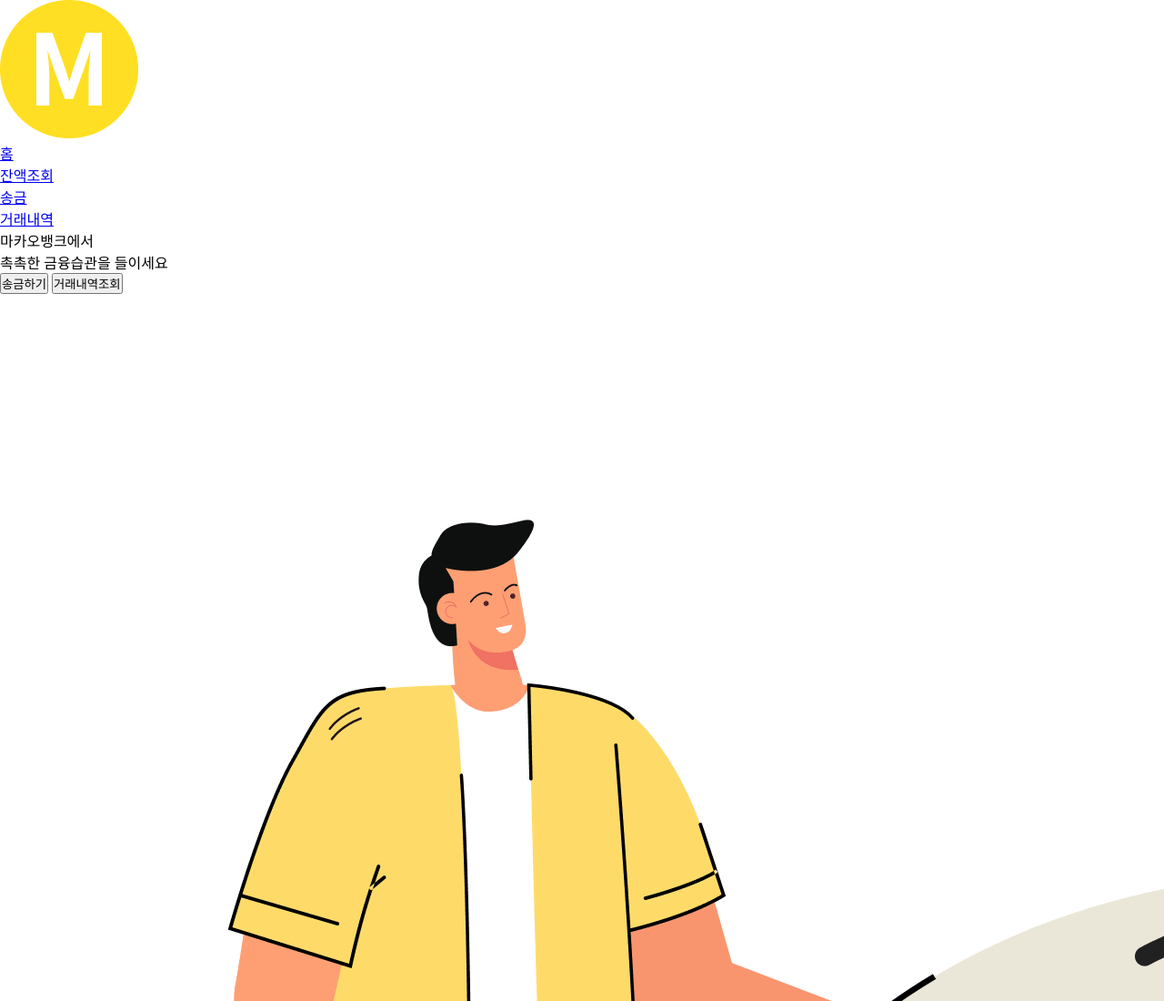
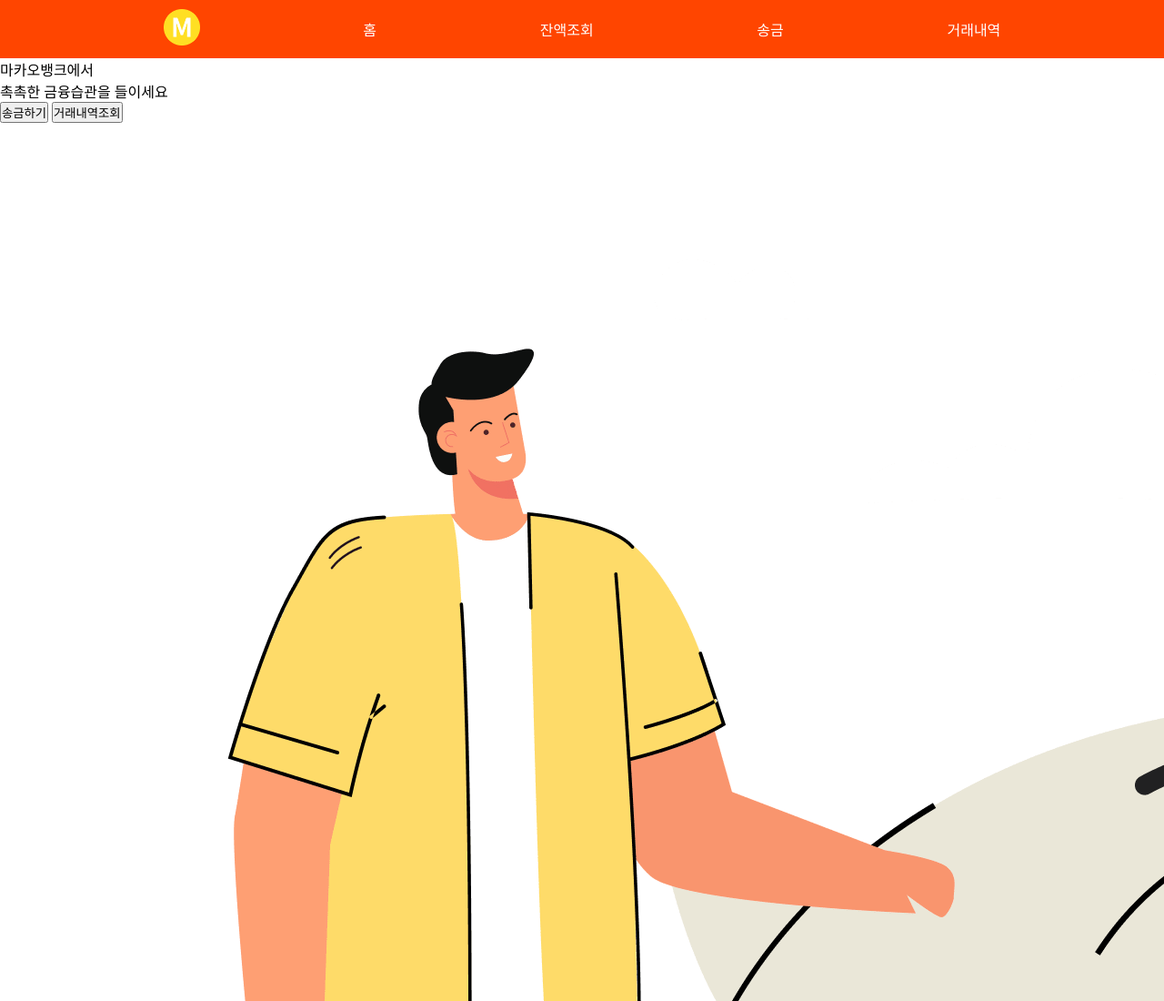
Before and after one commit to hsjkdss228/makao-bank-inu, a plain HTML site: page index.html in a window 1280 px wide. Shown: the top 1100 px of the page at 91% size. Drawn offline with Linux system fonts and the light colour scheme.

Commit message:
header 요소에 대한 css 속성 정의

```diff
--- a/index.html
+++ b/index.html
@@ -5,13 +5,16 @@
         <title>마카오 뱅크</title>
         <link rel="stylesheet" href="/styles/global.css" />
         <link rel="stylesheet" href="/styles/layout.css" />
+        <link rel="stylesheet" href="/styles/header.css" />
     </head>
     <body>
         <header>
             <nav>
-                <ul>
+                <ul id="menu-bar">
                     <li>
-                        <a href="/index.html"><img src="/data/images/logo.png" alt="마카오뱅크 아이콘" /></a>
+                        <a href="/index.html">
+                            <img id="logo" src="/data/images/logo.png" alt="마카오뱅크 아이콘" />
+                        </a>
                     </li>
                     <li><a href="/index.html">홈</a></li>
                     <li><a href="/amount.html">잔액조회</a></li>
--- a/styles/global.css
+++ b/styles/global.css
@@ -3,3 +3,8 @@
     padding: 0;
     margin: 0;
 }
+
+a {
+    color: white;
+    text-decoration: none;
+}
--- /dev/null
+++ b/styles/header.css
@@ -0,0 +1,14 @@
+header {
+    background-color: orangered;
+}
+
+li {
+    list-style: none;
+}
+
+#logo {
+    height: 60px;
+
+    padding-top: 10px;
+    padding-bottom: 10px;
+}
--- a/styles/layout.css
+++ b/styles/layout.css
@@ -3,3 +3,10 @@ body {
 
     flex-direction: column;
 }
+
+#menu-bar {
+    display: flex;
+
+    justify-content: space-evenly;
+    align-items: center;
+}
```
Also changed, not shown: amount.html (+1 -0 lines), transactions.html (+1 -0 lines), transfer.html (+1 -0 lines).
